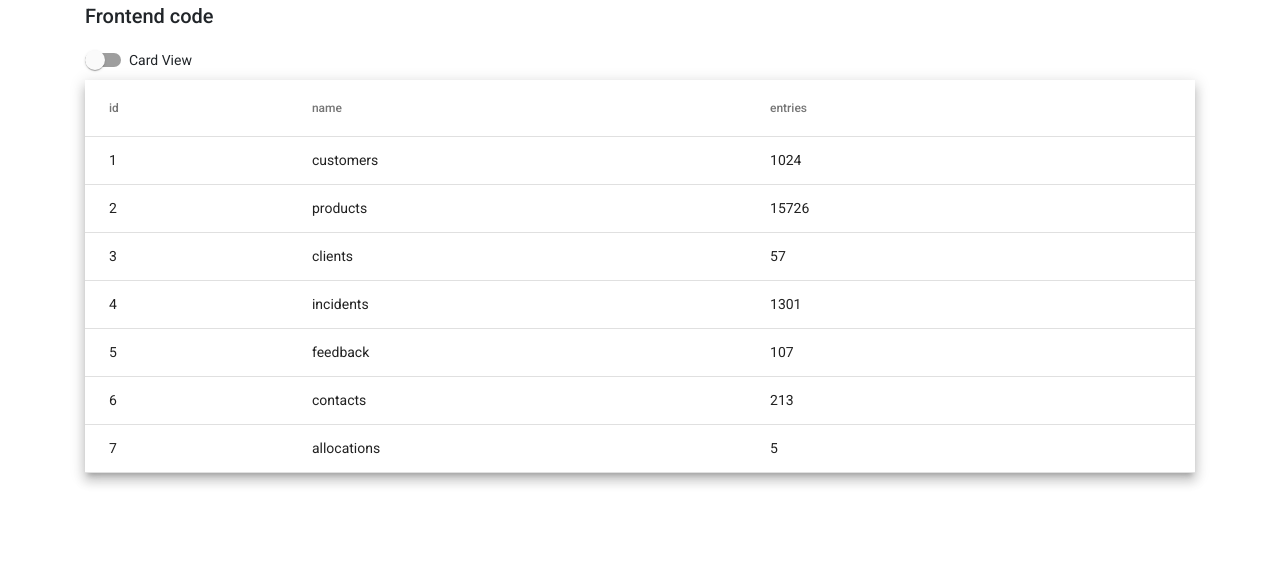
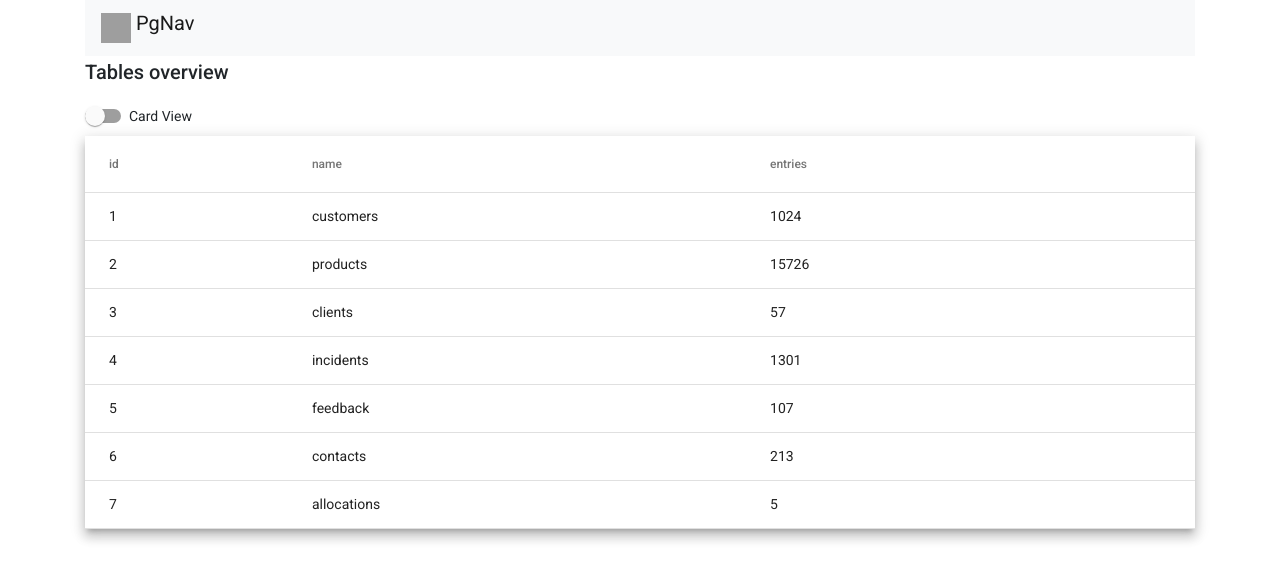
Before and after one commit to fkressmann/pgNav, an Angular app in the folder pgnav-ui/: page / in a window 1280 px wide. Shown: the top 580 px of the page. Built offline with nearby package versions, Linux system fonts and the light colour scheme; grey boxes are pictures that could not be loaded.

Commit message:
Added navbar and favicon

```diff
--- a/pgnav-ui/src/app/app.component.html
+++ b/pgnav-ui/src/app/app.component.html
@@ -1,5 +1,5 @@
 <main class="container">
-  <h2>Frontend code</h2>
+  <pgnav-ui-navbar></pgnav-ui-navbar>
 
   <router-outlet></router-outlet>
 </main>
--- a/pgnav-ui/src/app/app.module.ts
+++ b/pgnav-ui/src/app/app.module.ts
@@ -13,6 +13,7 @@ import { TableDetailsAddDialogComponent } from './table-details-add-dialog/table
 import { FormsModule } from '@angular/forms';
 import { HttpClientModule } from '@angular/common/http';
 import { ForeignKeyRefsComponent } from './foreign-key-refs/foreign-key-refs.component';
+import { NavbarComponent } from './navbar/navbar.component';
 
 @NgModule({
   declarations: [
@@ -22,7 +23,8 @@ import { ForeignKeyRefsComponent } from './foreign-key-refs/foreign-key-refs.com
     TableViewComponent,
     TableDetailsComponent,
     TableDetailsAddDialogComponent,
-    ForeignKeyRefsComponent
+    ForeignKeyRefsComponent,
+    NavbarComponent
   ],
   imports: [
     BrowserModule,
--- /dev/null
+++ b/pgnav-ui/src/app/navbar/navbar.component.html
@@ -0,0 +1,6 @@
+<nav class="navbar navbar-light bg-light">
+  <a class="navbar-brand" routerLink="/">
+    <img src="https://cdn.iconscout.com/icon/free/png-256/postgresql-226047.png" width="30" height="30" class="d-inline-block align-top" alt="">
+    PgNav
+  </a>
+</nav>
--- /dev/null
+++ b/pgnav-ui/src/app/navbar/navbar.component.ts
@@ -0,0 +1,15 @@
+import { Component, OnInit } from '@angular/core';
+
+@Component({
+  selector: 'pgnav-ui-navbar',
+  templateUrl: './navbar.component.html',
+  styleUrls: ['./navbar.component.css']
+})
+export class NavbarComponent implements OnInit {
+
+  constructor() { }
+
+  ngOnInit(): void {
+  }
+
+}
--- a/pgnav-ui/src/app/table-view/table-view.component.html
+++ b/pgnav-ui/src/app/table-view/table-view.component.html
@@ -1,4 +1,5 @@
 <div class="mb-2">
+  <h2>Tables overview</h2>
   <mat-slide-toggle
     #slider
     [matTooltip] ="slider.checked ? 'Toggle the view to table' : 'Toggle the view to cards'"
```
Also changed, not shown: pgnav-ui/src/app/navbar/navbar.component.css (added), 2 other files (tests, documents, lock files or other folders).
